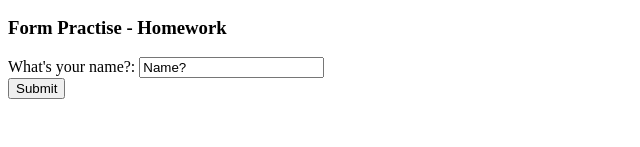
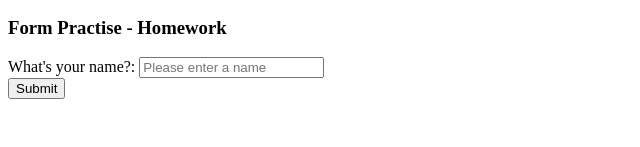
Before and after one commit to apheliana/ANGH-Education, an Angular app: page /form-practise in a window 1280 px wide. Shown: the part 141-288 px from the top of the page, without its empty margins (0-640 px from the left). Built offline with nearby package versions, Linux system fonts and the light colour scheme.

Commit message:
Placeholder fix

```diff
--- a/angular.json
+++ b/angular.json
@@ -123,6 +123,10 @@
           }
         }
       }
-    }},
-  "defaultProject": "ng-test"
+    }
+  },
+  "defaultProject": "ng-test",
+  "cli": {
+    "analytics": "243e1431-d968-4ffe-ae76-a87b4cde94ad"
+  }
 }
--- a/src/app/form-practise.component.html
+++ b/src/app/form-practise.component.html
@@ -2,7 +2,7 @@
 <h3>Form Practise - Homework</h3>
 <div>
   What's your name?:
-  <input [(ngModel)]="personsnameTemp" />
+  <input [(ngModel)]="personsnameTemp" placeholder="Please enter a name" />
 </div>
 
 <div>
--- a/src/app/form-practise.component.ts
+++ b/src/app/form-practise.component.ts
@@ -4,13 +4,12 @@ import { Component } from '@angular/core';
   templateUrl: './form-practise.component.html'
 })
 export class FormPractiseComponent {
-  personsnameTemp='Name?';
-  personsname='';
+  personsnameTemp = '';
+  personsname = '';
 
   constructor() {
     const ebeveyn = new PersonObj();
     ebeveyn.name = this.enterPersonsInfo();
-
     console.log('PersonsInformation',ebeveyn);
 
   }
@@ -22,7 +21,6 @@ export class FormPractiseComponent {
   }
 }
 
-
 class PersonObj {
   name: string = '';
 }
```
